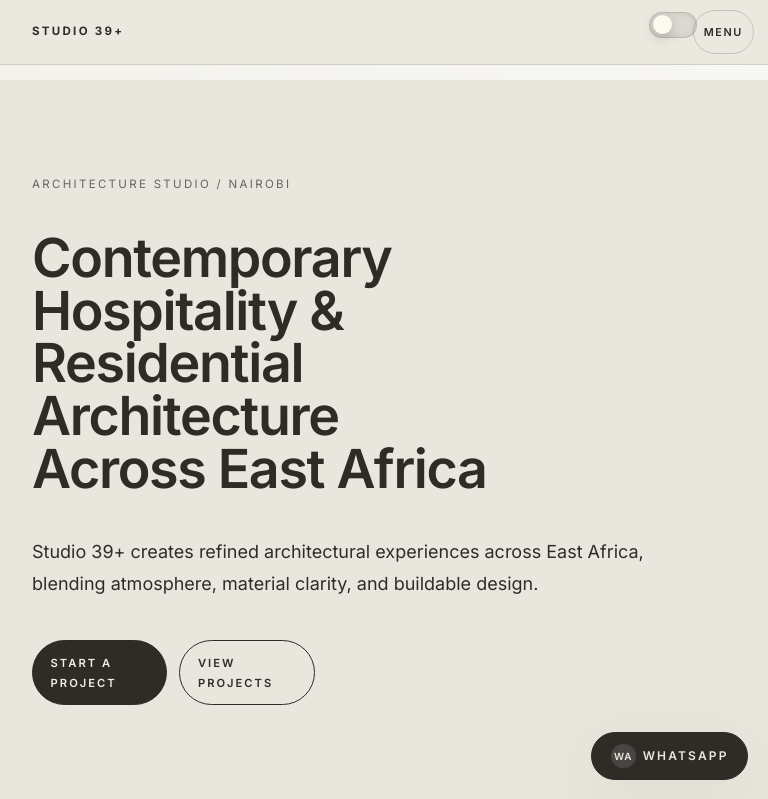
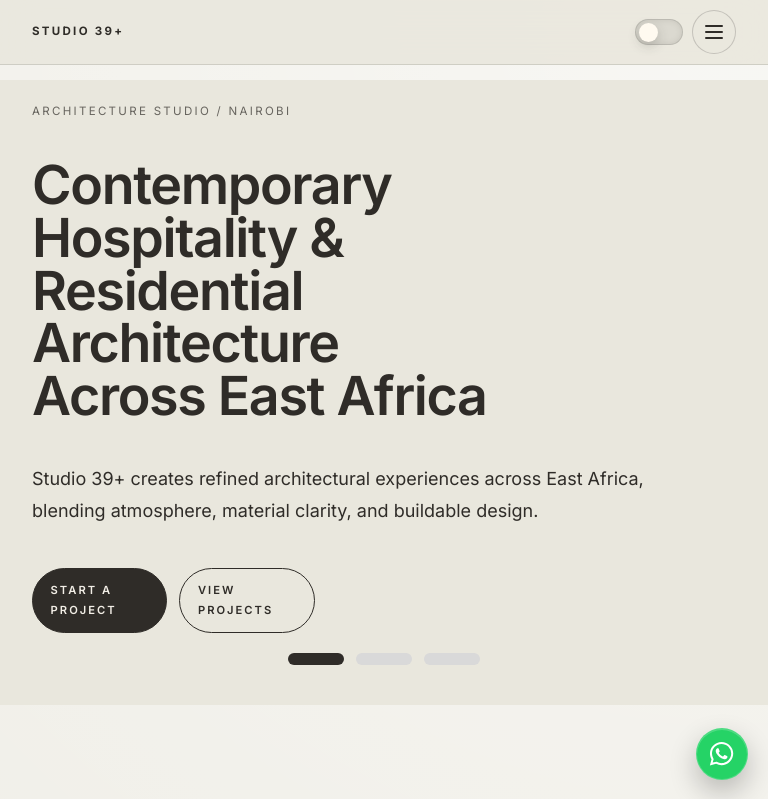
Before and after one commit to frank-005/studio39-plus, a React (Vite) app: page / in a window 768 px wide. Shown: the top 799 px of the page. Built offline with nearby package versions, Linux system fonts and the light colour scheme.

Commit message:
Update components and styles

```diff
--- a/src/components/HeroSlideshow.jsx
+++ b/src/components/HeroSlideshow.jsx
@@ -69,7 +69,7 @@ function HeroSlideshow() {
               style={{ objectPosition: slides[active].position }}
               className="h-full w-full object-cover opacity-68 transition duration-1000"
             />
-            <div className="absolute inset-0 bg-gradient-to-br from-ivory/92 via-ivory/68 to-ivory/88 dark:from-[#050505]/94 dark:via-charcoal/78 dark:to-[#050505]/94" />
+            <div className="hero-overlay absolute inset-0 bg-gradient-to-br from-ivory/92 via-ivory/68 to-ivory/88 dark:from-[#050505]/94 dark:via-charcoal/78 dark:to-[#050505]/94" />
           </motion.div>
         </AnimatePresence>
       </div>
--- a/src/components/Navbar.jsx
+++ b/src/components/Navbar.jsx
@@ -122,7 +122,11 @@ function Navbar() {
             aria-controls="mobile-navigation"
             aria-label={open ? 'Close navigation menu' : 'Open navigation menu'}
           >
-            {open ? 'Close' : 'Menu'}
+            <span aria-hidden="true" className={`menu-icon ${open ? 'is-open' : ''}`}>
+              <span />
+              <span />
+              <span />
+            </span>
           </button>
         </div>
       </div>
@@ -139,6 +143,7 @@ function Navbar() {
           aria-label="Mobile navigation"
         >
           <div className="content-container flex min-h-[calc(100svh-4rem)] flex-col justify-between gap-8 py-8">
+            <div className="site-nav-mobile-card">
               <div className="flex flex-col gap-1">
                 {navigation.map((item) => (
                   <NavLink key={item.label} to={item.href} className={({ isActive }) => `site-nav-mobile-link ${isActive ? 'is-active' : ''}`} onClick={() => setOpen(false)}>
@@ -150,6 +155,7 @@ function Navbar() {
                 Book Consultation
               </Link>
             </div>
+          </div>
         </motion.nav>
       )}
     </header>
--- a/src/components/SectionHeading.jsx
+++ b/src/components/SectionHeading.jsx
@@ -3,7 +3,7 @@ function SectionHeading({ eyebrow, title, copy, as: Heading = 'h2' }) {
     <div className="max-w-2xl">
       <p className="eyebrow mb-5">{eyebrow}</p>
       <Heading className="text-balance text-3xl font-semibold leading-tight tracking-tight text-charcoal sm:text-4xl lg:text-5xl dark:text-ivory">{title}</Heading>
-      {copy && <p className="mt-6 text-lg leading-9 text-charcoal/70 dark:text-sand">{copy}</p>}
+      {copy && <p className="section-copy mt-6 text-lg leading-9 text-charcoal/70 dark:text-sand">{copy}</p>}
     </div>
   );
 }
--- a/src/components/WhatsAppButton.jsx
+++ b/src/components/WhatsAppButton.jsx
@@ -6,11 +6,15 @@ function WhatsAppButton() {
       href={site.whatsapp}
       target="_blank"
       rel="noreferrer"
-      className="whatsapp-float fixed z-40 inline-flex items-center justify-center rounded-full border border-charcoal bg-charcoal text-xs font-semibold uppercase tracking-[0.18em] text-ivory shadow-soft hover:bg-[#3a372f] focus-visible:outline focus-visible:outline-2 focus-visible:outline-offset-4 focus-visible:outline-sage dark:border-sand dark:bg-sand dark:text-charcoal"
-      aria-label="Contact Studio 39+ on WhatsApp"
+      className="whatsapp-float fixed z-40 inline-flex items-center justify-center rounded-full"
+      aria-label="Chat on WhatsApp"
     >
-      <span aria-hidden="true" className="whatsapp-mark">WA</span>
-      <span>WhatsApp</span>
+      <svg aria-hidden="true" viewBox="0 0 32 32" focusable="false" className="whatsapp-icon">
+        <path
+          fill="currentColor"
+          d="M16.04 3.2c-7.05 0-12.78 5.72-12.78 12.76 0 2.25.59 4.45 1.72 6.39L3.16 29l6.81-1.79a12.7 12.7 0 0 0 6.07 1.55h.01c7.04 0 12.77-5.73 12.77-12.77S23.09 3.2 16.04 3.2Zm0 23.4h-.01c-1.88 0-3.72-.5-5.33-1.46l-.38-.23-4.04 1.06 1.08-3.94-.25-.4a10.54 10.54 0 0 1-1.62-5.67c0-5.81 4.73-10.54 10.55-10.54 2.82 0 5.47 1.1 7.46 3.09a10.48 10.48 0 0 1 3.09 7.47c0 5.81-4.73 10.54-10.55 10.54Zm5.78-7.9c-.32-.16-1.88-.93-2.17-1.03-.29-.11-.5-.16-.71.16-.21.32-.82 1.03-1 1.24-.18.21-.37.24-.69.08-.32-.16-1.34-.49-2.55-1.57a9.55 9.55 0 0 1-1.77-2.2c-.18-.32-.02-.49.14-.65.14-.14.32-.37.48-.55.16-.18.21-.32.32-.53.11-.21.05-.4-.03-.56-.08-.16-.71-1.71-.97-2.34-.26-.61-.52-.53-.71-.54h-.61c-.21 0-.56.08-.85.4-.29.32-1.11 1.09-1.11 2.65 0 1.56 1.14 3.07 1.3 3.28.16.21 2.24 3.42 5.42 4.79.76.33 1.35.52 1.81.67.76.24 1.45.21 2 .13.61-.09 1.88-.77 2.15-1.51.26-.74.26-1.38.18-1.51-.08-.13-.29-.21-.61-.37Z"
+        />
+      </svg>
     </a>
   );
 }
--- a/src/styles/index.css
+++ b/src/styles/index.css
@@ -50,6 +50,11 @@ a {
 button:hover,
 a:hover {
   opacity: 0.92;
+}
+
+.whatsapp-float:hover,
+.site-nav-menu-button:hover {
+  opacity: 1;
 }
 
 .site-nav {
@@ -197,13 +202,15 @@ a:hover {
 
 .site-nav-menu-button {
   display: inline-flex;
+  align-items: center;
   justify-content: center;
   border: 1px solid rgb(47 44 40 / 0.2);
   border-radius: 9999px;
-  padding: 0 1rem;
+  width: 2.75rem;
+  min-width: 2.75rem;
+  padding: 0;
   color: #2f2c28;
-  font-size: 0.82rem;
-  font-weight: 600;
+  background: rgb(233 231 221 / 0.5);
 }
 
 .site-nav-mobile-controls {
@@ -213,9 +220,45 @@ a:hover {
 .dark .site-nav-menu-button {
   border-color: rgb(255 255 255 / 0.16);
   color: #f5f3ee;
+  background: rgb(255 255 255 / 0.06);
+}
+
+.menu-icon {
+  position: relative;
+  display: inline-flex;
+  width: 1.15rem;
+  height: 0.84rem;
+  flex-direction: column;
+  justify-content: space-between;
+}
+
+.menu-icon span {
+  display: block;
+  width: 100%;
+  height: 1.5px;
+  border-radius: 9999px;
+  background: currentColor;
+  transform-origin: center;
+  transition:
+    opacity 250ms cubic-bezier(0.4, 0, 0.2, 1),
+    transform 250ms cubic-bezier(0.4, 0, 0.2, 1);
+}
+
+.menu-icon.is-open span:nth-child(1) {
+  transform: translateY(0.38rem) rotate(45deg);
+}
+
+.menu-icon.is-open span:nth-child(2) {
+  opacity: 0;
+  transform: scaleX(0.3);
+}
+
+.menu-icon.is-open span:nth-child(3) {
+  transform: translateY(-0.38rem) rotate(-45deg);
 }
 
 .site-nav-mobile {
+  z-index: 55;
   border-top: 1px solid rgb(47 44 40 / 0.12);
   background: rgb(213 202 188 / 0.98);
 }
@@ -349,6 +392,14 @@ a:hover {
   line-height: 1.68;
 }
 
+.site-nav-mobile-card {
+  width: 100%;
+}
+
+.section-copy {
+  max-width: 34rem;
+}
+
 .hero-actions {
   width: 100%;
   max-width: 32ch;
@@ -393,27 +444,29 @@ a:hover {
 }
 
 .whatsapp-float {
-  right: max(1rem, env(safe-area-inset-right));
-  bottom: max(0.9rem, env(safe-area-inset-bottom));
-  min-height: 2.75rem;
-  padding: 0 0.9rem;
-  gap: 0.45rem;
+  right: 1.25rem;
+  bottom: calc(1.25rem + env(safe-area-inset-bottom));
+  width: 3.25rem;
+  height: 3.25rem;
+  padding: 0;
+  color: #ffffff;
+  background: #25d366;
+  border: 1px solid rgb(255 255 255 / 0.18);
+  box-shadow:
+    0 12px 28px rgb(0 0 0 / 0.24),
+    inset 0 1px 0 rgb(255 255 255 / 0.2);
 }
 
-.whatsapp-mark {
-  display: inline-flex;
-  width: 1.55rem;
-  height: 1.55rem;
-  align-items: center;
-  justify-content: center;
-  border-radius: 9999px;
-  background: rgb(255 255 255 / 0.12);
-  font-size: 0.62rem;
-  letter-spacing: 0.08em;
+.whatsapp-float:hover {
+  background: #1ebe5d;
+  box-shadow:
+    0 14px 34px rgb(0 0 0 / 0.28),
+    inset 0 1px 0 rgb(255 255 255 / 0.24);
 }
 
-.dark .whatsapp-mark {
-  background: rgb(47 44 40 / 0.12);
+.whatsapp-icon {
+  width: 1.82rem;
+  height: 1.82rem;
 }
 
 .project-feature-media {
@@ -553,8 +606,10 @@ a:hover {
   .whatsapp-float {
     right: max(1.25rem, env(safe-area-inset-right));
     bottom: max(1.25rem, env(safe-area-inset-bottom));
-    min-height: 3rem;
-    padding: 0 1.15rem;
+    width: 3.25rem;
+    height: 3.25rem;
+    min-height: 3.25rem;
+    padding: 0;
   }
 }
 
@@ -621,23 +676,18 @@ html:not(.dark) .light-surface-overlay {
   }
 
   .site-nav-mobile-controls {
-    position: static;
-    gap: 0;
+    position: relative;
+    z-index: 60;
+    gap: 0.55rem;
     transform: none;
   }
 
   .site-nav-mobile-controls .theme-toggle {
-    position: fixed;
-    top: 0.72rem;
-    right: 4.45rem;
-    z-index: 60;
+    position: static;
   }
 
   .site-nav-mobile-controls .site-nav-menu-button {
-    position: fixed;
-    top: 0.62rem;
-    right: 0.9rem;
-    z-index: 60;
+    position: static;
   }
 
   .site-nav-brand {
@@ -664,23 +714,43 @@ html:not(.dark) .light-surface-overlay {
   }
 
   .site-nav-menu-button {
-    min-width: 3rem;
+    width: 2.75rem;
+    min-width: 2.75rem;
     min-height: 2.75rem;
-    padding: 0 0.62rem;
-    font-size: 0.68rem;
-    letter-spacing: 0.14em;
+    padding: 0;
   }
 
   .site-nav-mobile {
     position: fixed;
     inset: 4rem 0 0;
     border-top-color: rgb(255 255 255 / 0.08);
-    background: rgb(18 17 15 / 0.94);
+    background: rgb(18 17 15 / 0.62);
     color: #f5f3ee;
+    backdrop-filter: blur(10px);
+    -webkit-backdrop-filter: blur(10px);
   }
 
   html:not(.dark) .site-nav-mobile {
-    background: rgb(233 231 221 / 0.96);
+    background: rgb(233 231 221 / 0.72);
+  }
+
+  .site-nav-mobile-card {
+    position: relative;
+    z-index: 1;
+    margin-top: clamp(0.75rem, 4vw, 1.75rem);
+    border: 1px solid rgb(255 255 255 / 0.08);
+    border-radius: 1.15rem;
+    padding: clamp(1rem, 5vw, 1.4rem);
+    background: rgb(18 17 15 / 0.72);
+    box-shadow: 0 24px 70px rgb(0 0 0 / 0.28);
+    backdrop-filter: blur(16px);
+    -webkit-backdrop-filter: blur(16px);
+  }
+
+  html:not(.dark) .site-nav-mobile-card {
+    border-color: rgb(47 44 40 / 0.12);
+    background: rgb(233 231 221 / 0.86);
+    box-shadow: 0 24px 70px rgb(47 44 40 / 0.13);
   }
 
   .site-nav-mobile-link {
@@ -710,15 +780,22 @@ html:not(.dark) .light-surface-overlay {
 
   .site-nav-mobile-book {
     min-height: 3rem;
+    width: 100%;
     padding: 0.85rem 1rem;
     letter-spacing: 0.18em;
   }
 
   .hero-mobile {
-    min-height: calc(74svh - 4rem);
-    padding-top: 2rem;
-    padding-bottom: 1.75rem;
+    min-height: calc(68svh - 4rem);
+    padding-top: 1.45rem !important;
+    padding-bottom: 1.25rem !important;
     overflow: hidden;
+  }
+
+  .hero-overlay {
+    background:
+      linear-gradient(90deg, rgb(35 32 28 / 0.94), rgb(35 32 28 / 0.76) 58%, rgb(35 32 28 / 0.64)),
+      linear-gradient(180deg, rgb(35 32 28 / 0.36), rgb(35 32 28 / 0.78));
   }
 
   .hero-aside {
@@ -750,6 +827,35 @@ html:not(.dark) .light-surface-overlay {
     padding: 1.2rem;
   }
 
+  .mobile-section {
+    padding-top: 3rem;
+    padding-bottom: 3rem;
+  }
+
+  .services-section {
+    margin-top: clamp(3rem, 12vw, 5rem);
+    padding-top: clamp(2rem, 8vw, 3.5rem) !important;
+  }
+
+  .mobile-section.space-y-10 > :not([hidden]) ~ :not([hidden]) {
+    margin-top: 1.75rem;
+  }
+
+  .section-copy {
+    margin-top: 1rem;
+    font-size: 1rem;
+    line-height: 1.7;
+  }
+
+  .whatsapp-float {
+    right: calc(1.25rem + env(safe-area-inset-right));
+    bottom: calc(1.25rem + env(safe-area-inset-bottom));
+    width: 3.25rem;
+    height: 3.25rem;
+    min-height: 3.25rem;
+    padding: 0;
+  }
+
   .project-card-meta {
     font-size: 0.66rem;
   }
@@ -768,8 +874,4 @@ html:not(.dark) .light-surface-overlay {
   .hero-copy {
     font-size: 0.98rem;
   }
-
-  .whatsapp-float {
-    padding: 0 0.78rem;
-  }
 }
```
Also changed, not shown: src/pages/Home.jsx (+4 -4 lines). Lines whose indentation alone changed are shown as unchanged.
